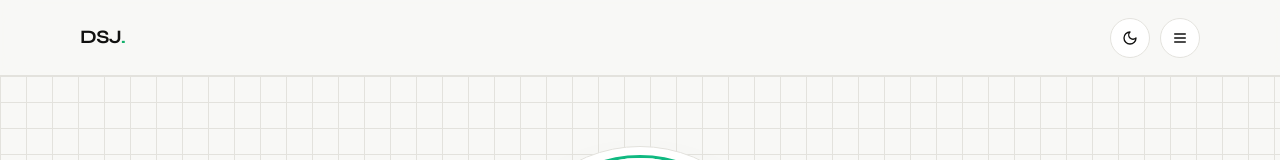
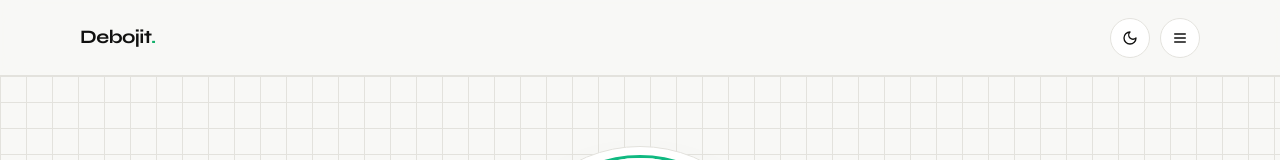
Before and after one commit to debojitsahajit09/my-portfolio, a Next.js app in the folder extracted/: page / in a window 1280 px wide. Shown: the top 160 px of the page. Built offline with nearby package versions, Linux system fonts and the light colour scheme.

Commit message:
Update Shell.tsx

```diff
--- a/extracted/components/Shell.tsx
+++ b/extracted/components/Shell.tsx
@@ -7,7 +7,7 @@ export default function Shell({children}:{children:React.ReactNode}){
   function theme(){const d=!dark;setDark(d);document.documentElement.classList.toggle("dark",d);localStorage.setItem("theme",d?"dark":"light")}
   return <>
     <header className="nav"><div className="wrap navin">
-      <Link href="/" className="logo">DSJ<span>.</span></Link>
+      <Link href="/" className="logo">Debojit<span>.</span></Link>
       <div className="navtools">
         <button onClick={theme} aria-label="theme">{dark?<Sun size={16}/>:<Moon size={16}/>}</button>
         <button onClick={()=>setOpen(true)} aria-label="menu"><Menu size={16}/></button>
@@ -16,7 +16,7 @@ export default function Shell({children}:{children:React.ReactNode}){
     <AnimatePresence>{open&&<>
       <motion.div className="scrim" initial={{opacity:0}} animate={{opacity:1}} exit={{opacity:0}} onClick={()=>setOpen(false)}/>
       <motion.div className="navpanel" initial={{x:"100%"}} animate={{x:0}} exit={{x:"100%"}} transition={{duration:.32,ease:[0.22,1,0.36,1]}}>
-        <div className="navpanel-head"><span className="logo">DSJ<span>.</span></span><button onClick={()=>setOpen(false)} aria-label="close" style={{border:"1px solid var(--line)",borderRadius:"50%",width:40,height:40,display:"grid",placeItems:"center",background:"var(--card)"}}><X size={16}/></button></div>
+        <div className="navpanel-head"><span className="logo">Debojit<span>.</span></span><button onClick={()=>setOpen(false)} aria-label="close" style={{border:"1px solid var(--line)",borderRadius:"50%",width:40,height:40,display:"grid",placeItems:"center",background:"var(--card)"}}><X size={16}/></button></div>
         {links.map(([href,label])=><Link onClick={()=>setOpen(false)} key={href} className={path===href?"active":""} href={href}>{label}<ArrowRight size={16}/></Link>)}
       </motion.div>
     </>}</AnimatePresence>
```
